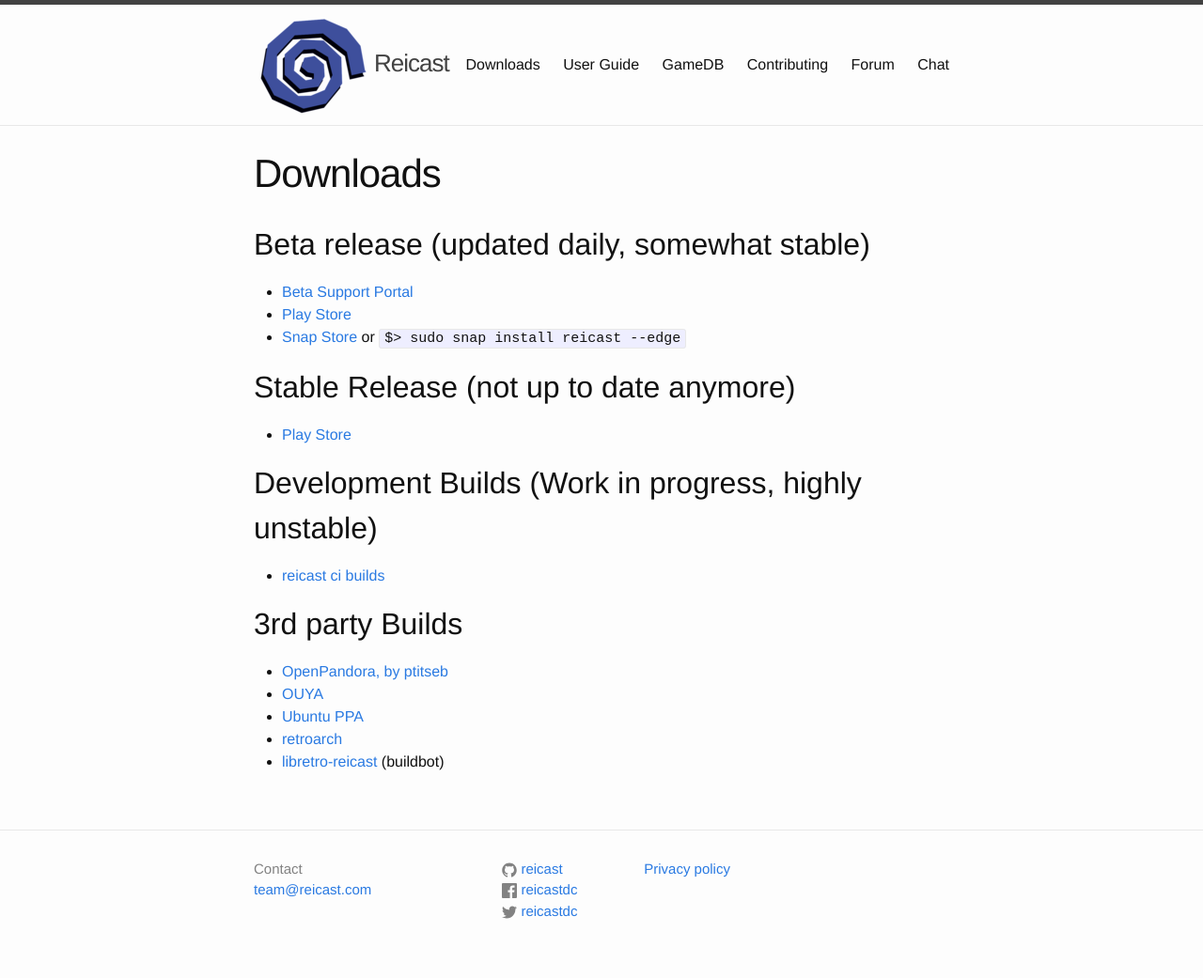
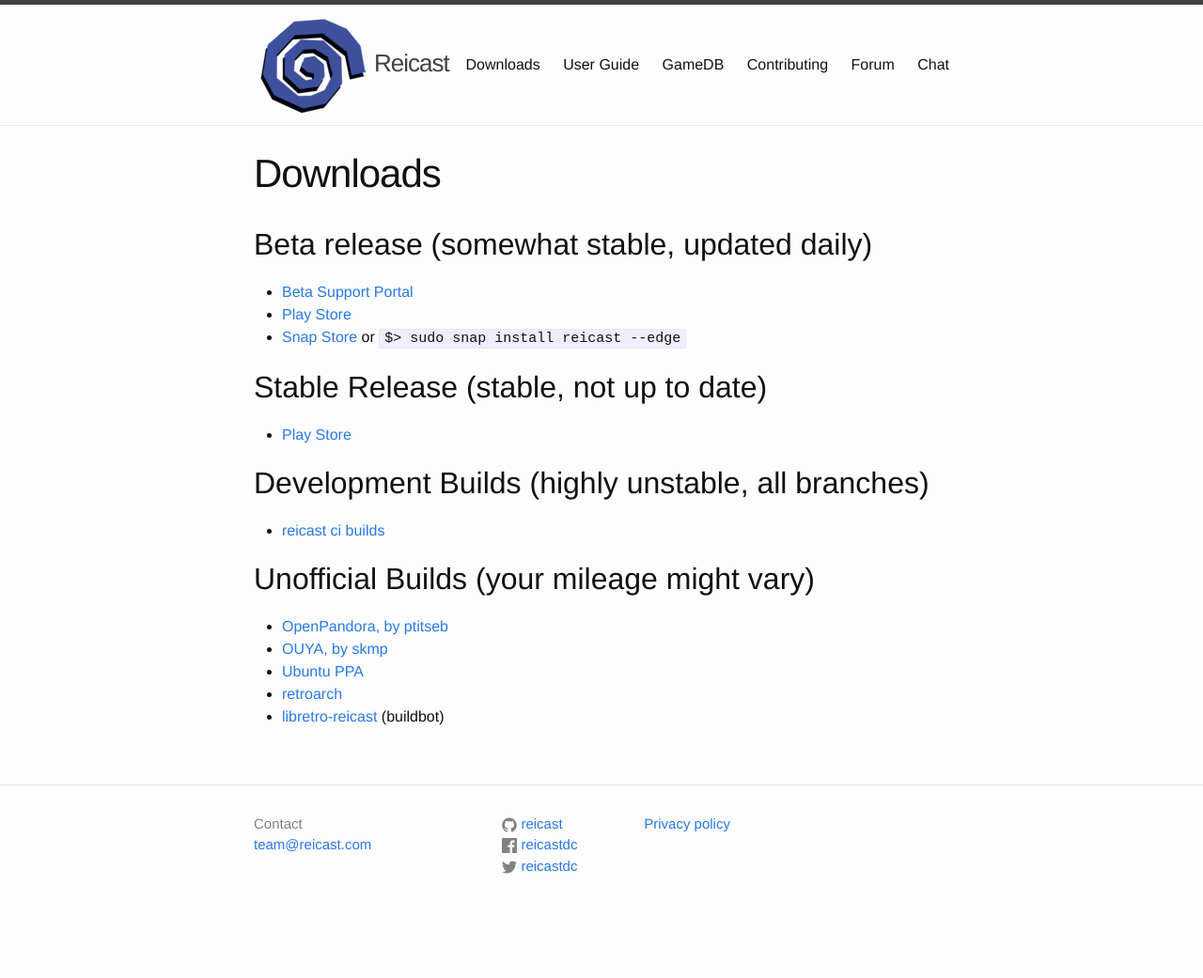
Before and after one commit to skmp/reicast.com, a Jekyll site: the page built from pages/200-downloads.md, in a window 1280 px wide. Shown: the whole page at 94% size. Built offline with Jekyll 4.4.1, drawn with Linux system fonts in a browser that asks for light colours; after the commit the page ends 993 px from its top, so only the background shows below that.

Commit message:
Re-update the download page, improve wording

```diff
--- a/pages/200-downloads.md
+++ b/pages/200-downloads.md
@@ -5,26 +5,26 @@
 permalink: /downloads/
 ---
 
-Beta release (updated daily, somewhat stable)
+Beta release (somewhat stable, updated daily)
 ---
 - [Beta Support Portal](http://beta.reicast.com)
 - [Play Store](http://enroll.reicast.com)
 - [Snap Store](https://snapcraft.io/reicast) or `$> sudo snap install reicast --edge`
 
-Stable Release (not up to date anymore)
+Stable Release (stable, not up to date)
 ---
 - [Play Store](https://play.google.com/store/apps/details?id=com.reicast.emulator)
 
 
-Development Builds (Work in progress, highly unstable)
+Development Builds (highly unstable, all branches)
 ---
 - [reicast ci builds](http://builds.reicast.com/)
 
 
-3rd party Builds
+Unofficial Builds (your mileage might vary)
 ---
 - [OpenPandora, by ptitseb](http://repo.openpandora.org/?page=detail&app=reicast_ptitseb)
-- [OUYA](https://www.ouya.tv/game/reicast/)
+- [OUYA, by skmp](https://www.ouya.tv/game/reicast/)
 - [Ubuntu PPA](https://code.launchpad.net/~random-stuff/+archive/ubuntu/ppa)
 - [retroarch](http://www.retroarch.com/?page=platforms)
 - [libretro-reicast](http://buildbot.libretro.com/) (buildbot)
```
